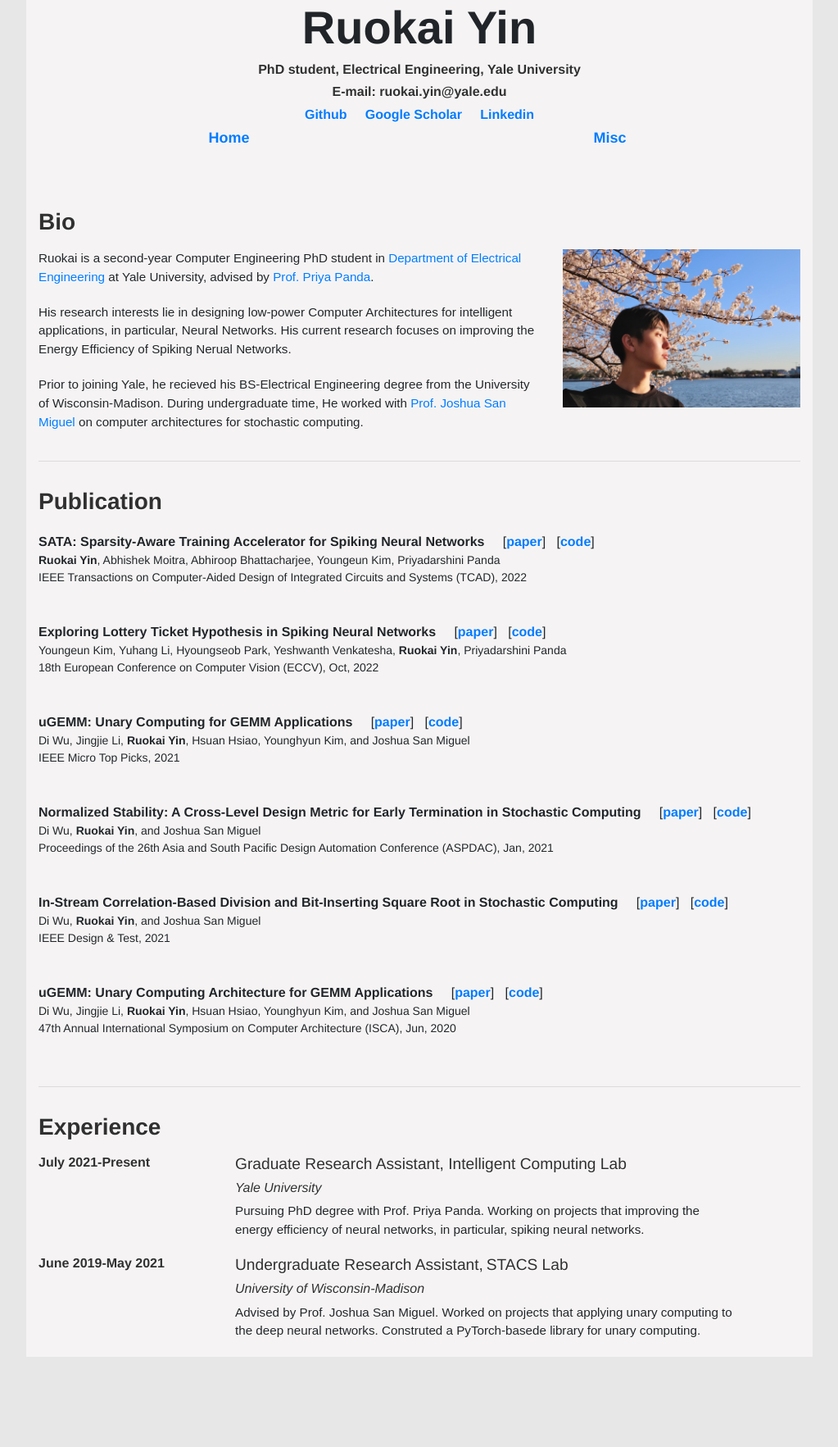
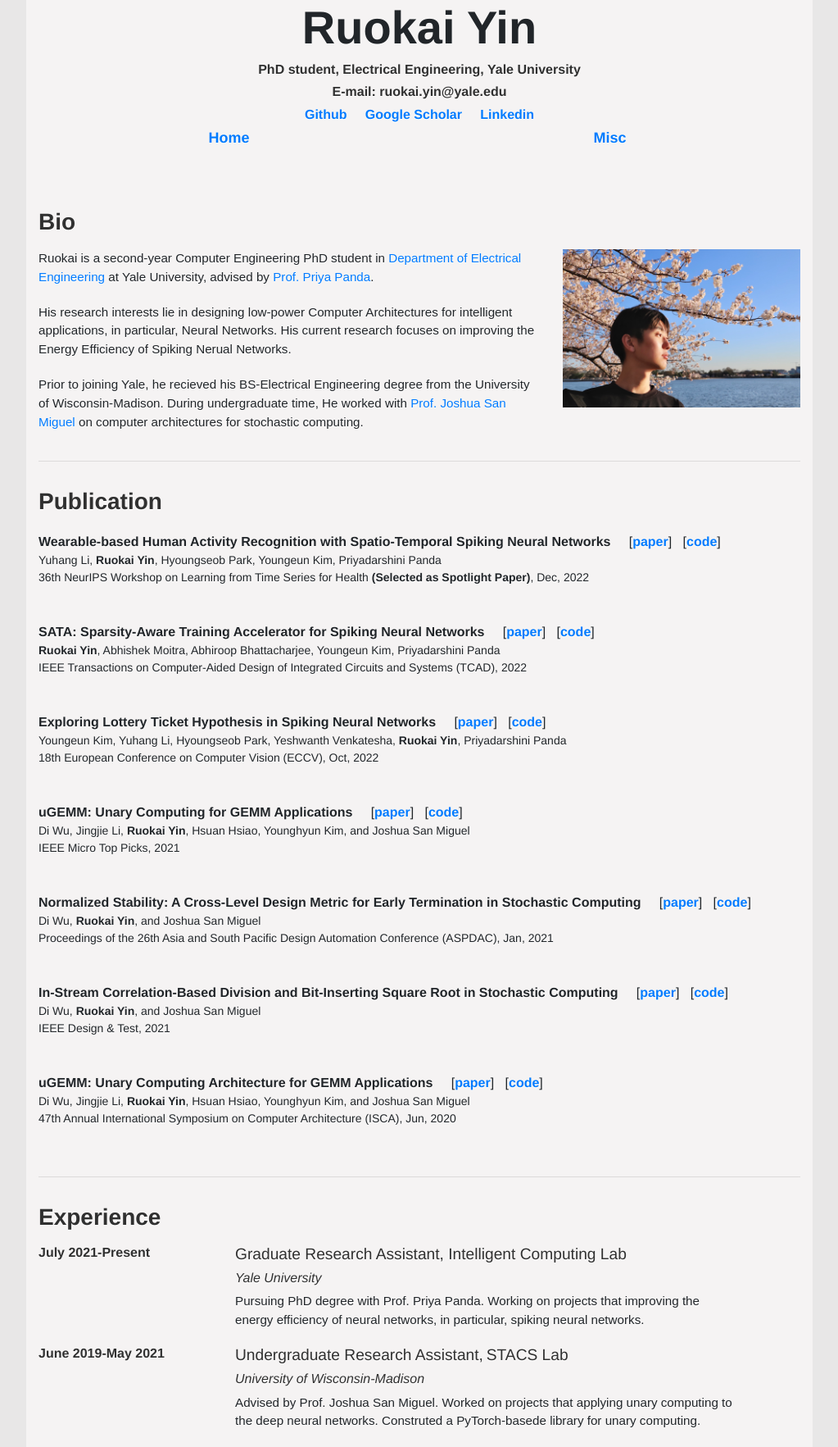
Before and after one commit to RuokaiYin/RuokaiYin.github.io, a Jekyll site: the page built from index.html, in a window 1280 px wide. Shown: the whole page at 82% size, without its empty margins (128-1151 px from the left). Built offline with Jekyll 4.4.1, drawn with Linux system fonts in a browser that asks for light colours; before the commit the page ends 1655 px from its top, so only the background shows below that.

Commit message:
add nuerips paper

```diff
--- a/_data/publications.yml
+++ b/_data/publications.yml
@@ -1,3 +1,15 @@
+- title: "Wearable-based Human Activity Recognition with Spatio-Temporal Spiking Neural Networks"
+  author: >
+    Yuhang Li, <b>Ruokai Yin</b>, Hyoungseob Park, Youngeun Kim, Priyadarshini Panda
+  booktitle: 36th NeurIPS Workshop on Learning from Time Series for Health <b>(Selected as Spotlight Paper)</b>
+  year: 2022
+  month: Dec
+  address: New Orleans, US
+  publisher: IEEE
+  conference: NeurIPS'22
+  file: har_snn.pdf
+  code: https://github.com/Intelligent-Computing-Lab-Yale/SNN_HAR
+
 - title: "SATA: Sparsity-Aware Training Accelerator for Spiking Neural Networks"
   author: >
     <b>Ruokai Yin</b>, Abhishek Moitra, Abhiroop Bhattacharjee, Youngeun Kim, Priyadarshini Panda
```
Also changed, not shown: 1 other file.
